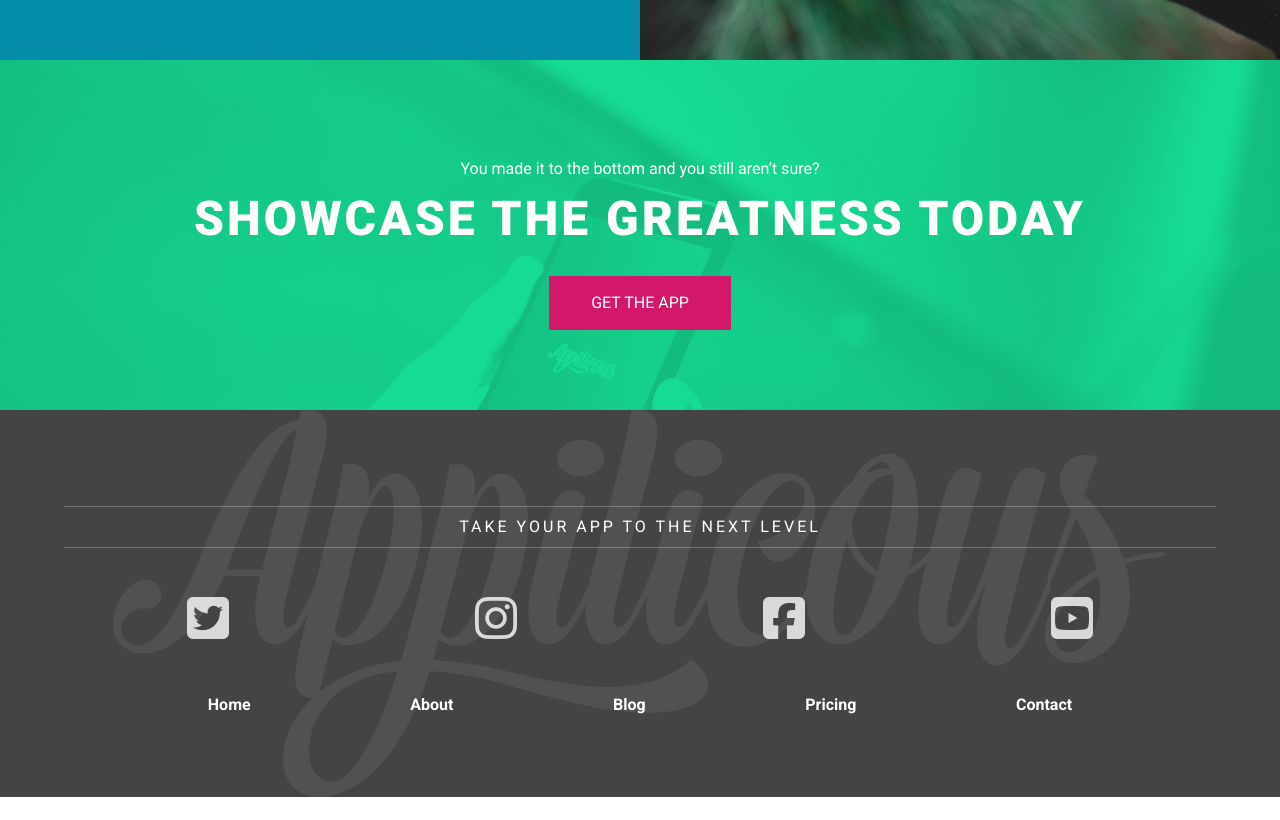
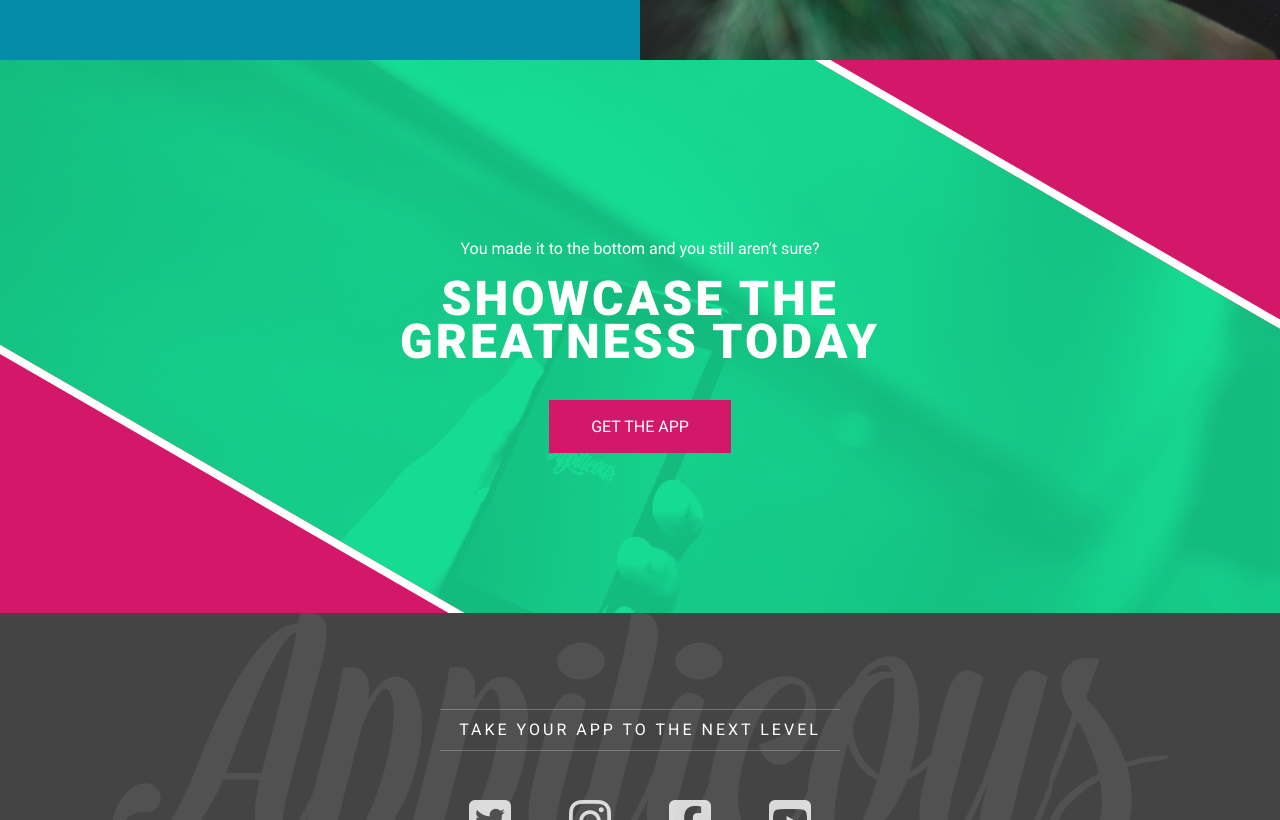
Before and after one commit to MimoidProg/Responsive---start-to-finish, a plain HTML site: page index.html in a window 1280 px wide. Shown: the part 1980-2800 px from the top of the page. Before the commit the page ends 2777 px from the top, so only its background shows below. Drawn offline with nearby package versions, Linux system fonts and the light colour scheme.

Commit message:
End of page Episode 11

```diff
--- a/index.html
+++ b/index.html
@@ -111,9 +111,11 @@
    ====================== -->
 
    <section class="cta">
-     <p class="text-large">You made it to the bottom and you still aren’t sure?</p>
-     <h1 class="title-large">SHOWCASE THE GREATNESS today</h1>
-     <a href="" class="btn btn--primary">Get the app</a>
+     <div class="container container-cta">
+       <p class="text-large">You made it to the bottom and you still aren’t sure?</p>
+       <h1 class="title-large">SHOWCASE THE GREATNESS today</h1>
+       <a href="" class="btn btn--primary">Get the app</a>
+    </div>
    </section>
 
 
@@ -121,7 +123,7 @@
    ====================== -->
 
    <footer>
-     <div class="container">
+     <div class="container container-footer">
        <p class="title-footer">Take your app to the next level</p>
        <ul class="unstyled-list social-links">
          <li><a href=""><i class="fa fa-twitter-square" aria-hidden="true"></i></a></li>
@@ -129,7 +131,6 @@
          <li><a href=""><i class="fa fa-facebook-square" aria-hidden="true"></i></a></li>
          <li><a href=""><i class="fa fa-youtube-square" aria-hidden="true"></i></a></li>
        </ul>
-     </div>
      <ul class="unstyled-list nav-footer">
        <li><a href="">Home</a></li>
        <li><a href="">About</a></li>
@@ -138,6 +139,7 @@
        <li><a href="">Contact</a></li>
      </ul>
      </ul>
+    </div>
    </footer>
 
    <!-- jQuery -->
--- a/sass/components/_cta.sass
+++ b/sass/components/_cta.sass
@@ -6,3 +6,33 @@
   padding: 5em 0
   background-blend-mode: multiply
   color: $text-inverse
+  position: relative
+  overflow: hidden
+
+  @media(min-width: 725px)
+    padding: 10em 0
+
+    &::before, &::after
+      content: ''
+      display: block
+      background: $accent
+      position: absolute
+      width: 100%
+      border: 1em solid $white
+
+    &::before
+      top: 0
+      bottom: 0
+      transform: skewX(60deg)
+      left: -100%
+      bottom: -1em
+
+    &::after
+      top: 0
+      bottom: 0
+      transform: skewX(60deg)
+      right: -100%
+      top: -1em
+
+  .container-cta
+    width: 50%
--- a/sass/layout/_footer.sass
+++ b/sass/layout/_footer.sass
@@ -30,9 +30,11 @@ footer
   .nav-footer
     display: flex
     justify-content: space-around
-    width: 80%
     margin: 0 auto
 
   a
     text-decoration: none
     font-weight: $font-bold
+
+.container-footer
+  max-width: 25em
--- a/sass/layout/_nav.sass
+++ b/sass/layout/_nav.sass
@@ -7,6 +7,13 @@
   font-size: 1.2rem
   overflow: hidden
   transition: all ease-in-out 250ms
+  @media(min-width: 725px)
+    position: relative
+    flex: auto
+    background: none
+    margin-top: 1em
+    margin-left: 2em
+    left: 0
 
   &.is-open
     left: 0
@@ -17,10 +24,18 @@
     justify-content: space-around
     height: 100vh
 
+    @media(min-width: 725px)
+      flex-direction: row
+      height: auto
+
     li
       flex: 1 1 auto
       border-bottom: 1px solid rgba(0,0,0,.15)
       display: flex
+      @media(min-width: 725px)
+        display: inline-block
+        border: none
+        text-align: right
 
     a
       color: $text-inverse
@@ -29,9 +44,15 @@
       display: flex
       align-items: center
       justify-content: center
+      @media(min-width: 725px)
+        display: inline
 
       &:hover
         background: rgba(0,0,0,.10)
+
+        @media(min-width: 725px)
+          background: none
+          color: darken($accent, 15%)
 
 // Hamburger menu
 
@@ -42,6 +63,8 @@
   right: 1em
   top: 1em
   cursor: pointer
+  @media(min-width: 725px)
+    display: none
 
   .hamburger, .hamburger::before, .hamburger::after
     content: ''
```
Also changed, not shown: css/main.css.
